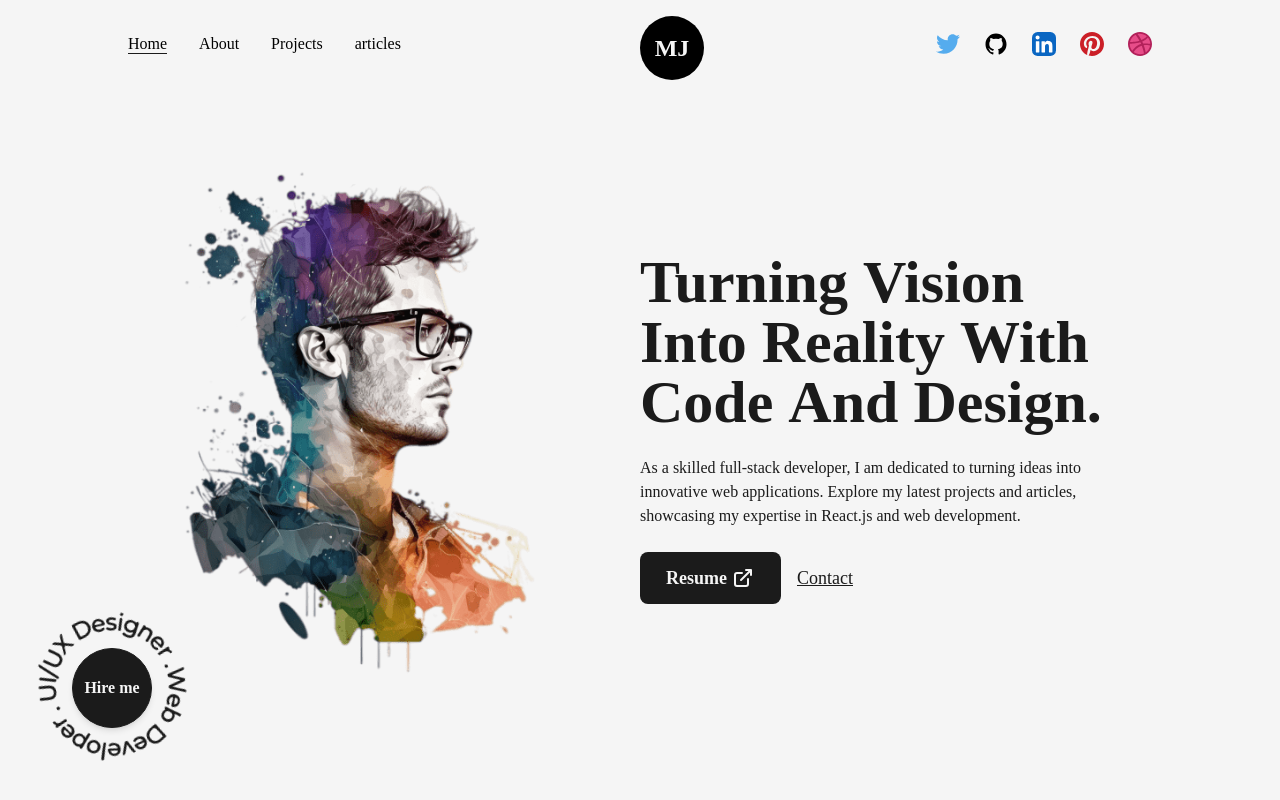
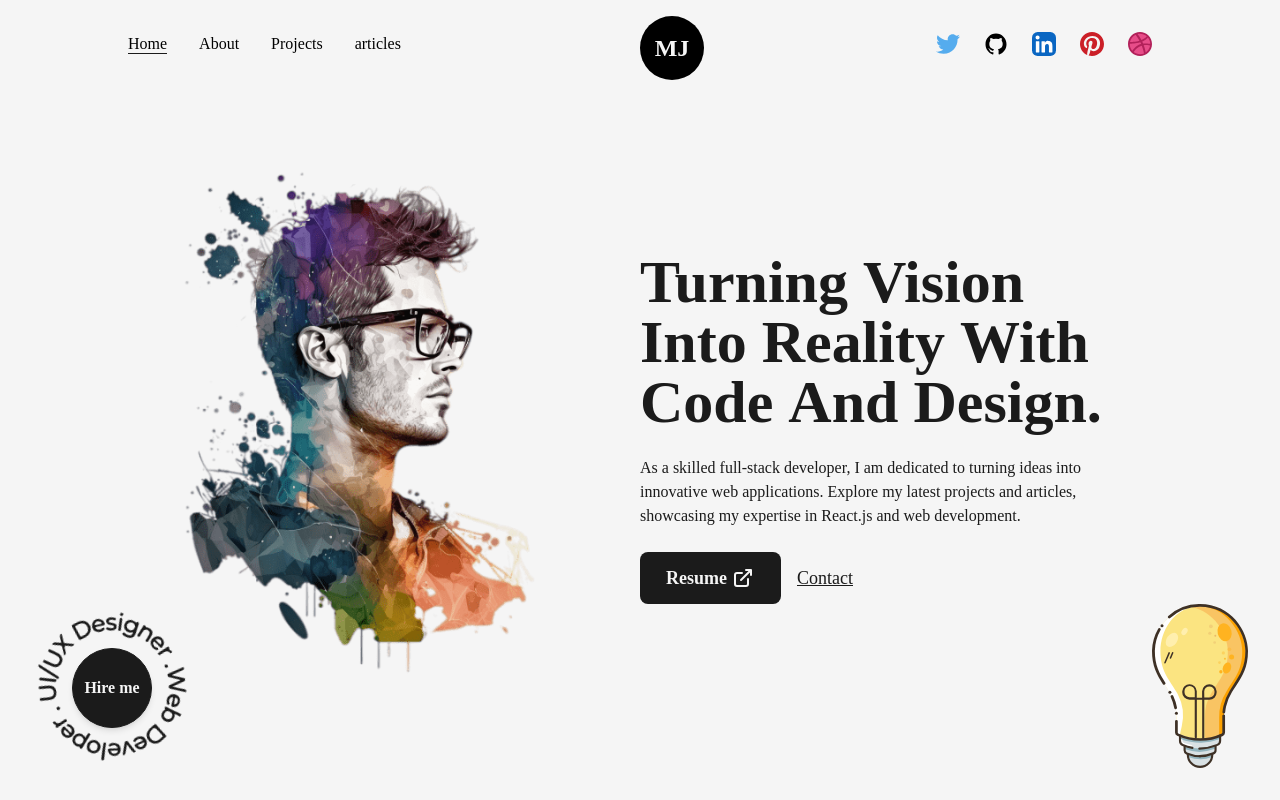
Before and after one commit to miharyjoe/Portfolio, a Next.js app: page / in a window 1280 px wide. Shown: the top 800 px of the page. Built offline with nearby package versions, Linux system fonts and the light colour scheme.

Commit message:
feat: add image LightBulb

```diff
--- a/src/pages/index.js
+++ b/src/pages/index.js
@@ -7,6 +7,7 @@
 import Link from "next/link";
 import { LinkArrow } from "@/components/icons";
 import Hireme from "@/components/Hireme";
+import LightBulb from "../../public/images/svgs/miscellaneous_icons_1.svg";
 
 export default function Home() {
   return (
@@ -60,6 +61,9 @@
           </div>
         </Layout>
         <Hireme />
+        <div className="absolute right-8 bottom-8 inline-block w-24">
+          <Image src={LightBulb} alt="CodeBucks" className="w-full h-auto" />
+        </div>
       </main>
     </>
   );
```
